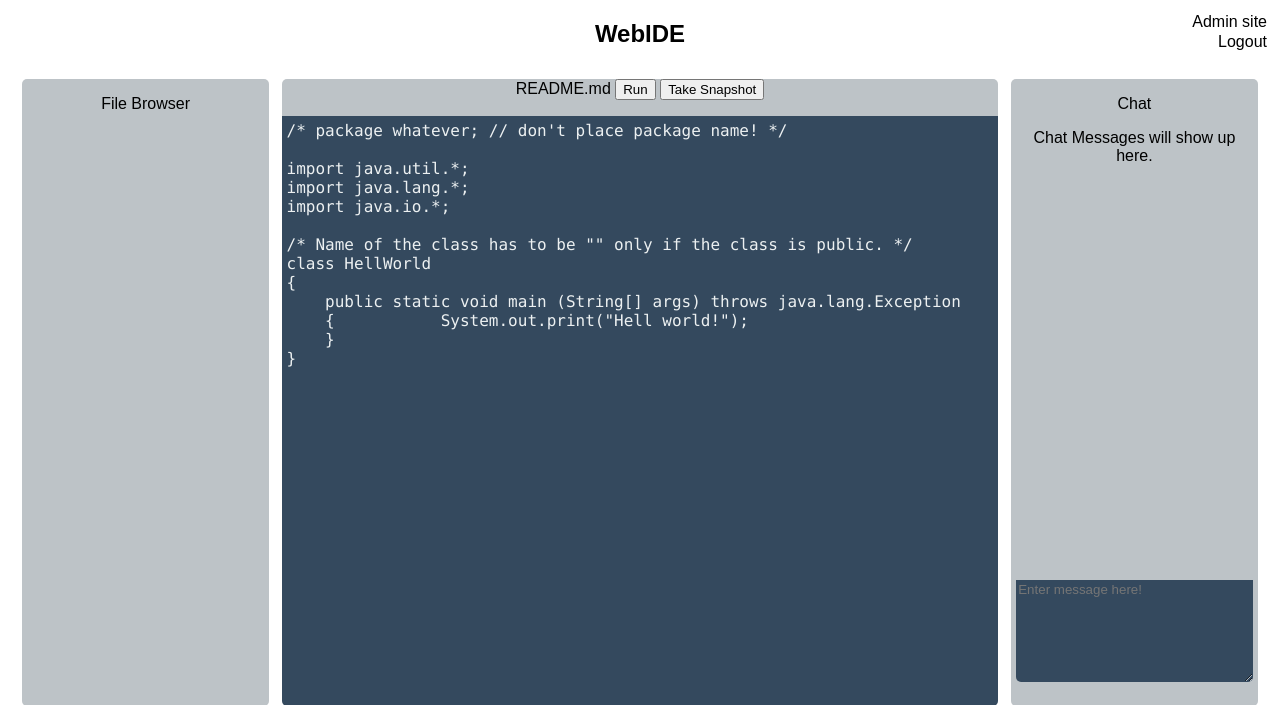
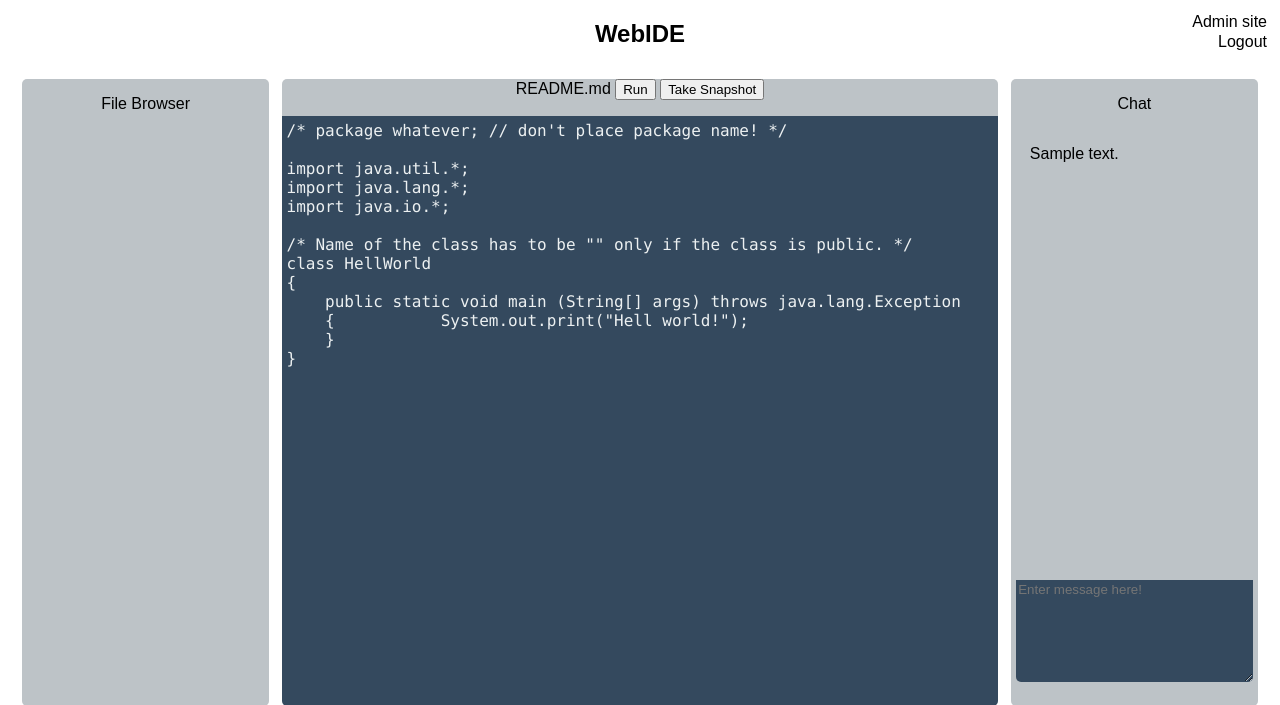
Before and after one commit to ddp34/WebIDEPodgurski2014, a Django app: page /web_ide/editor in a window 1280 px wide. Shown: the top 705 px of the page. Run offline with Django 3.2, Linux system fonts and the light colour scheme; a user stored in the database is signed in; data comes from the database, SQL or seed files in the repository; tables that the repository leaves empty hold one stand-in row (values such as "Sample post"); parts of the project's set-up code (start-up, migrations or seed data) failed here and were passed over; some libraries are stand-ins or nearby versions.

Commit message:
basic chat implemented

```diff
--- a/webide/static/web_ide/style.css
+++ b/webide/static/web_ide/style.css
@@ -130,6 +130,7 @@ a:hover {
 
 .chatmessagedisplay {
 		    height: 80%;
+		    overflow: scroll;
 }
 
 .entrywindow {
--- a/webide/templates/web_ide/editor.html
+++ b/webide/templates/web_ide/editor.html
@@ -23,7 +23,6 @@
 	  <p>Chat</p>
 	  <div class="chatview">
 	    <div class="chatmessagedisplay">
-	      Chat Messages will show up here.
 	    </div>
 	    <textarea class="entrywindow" placeholder="Enter message here!"></textarea>
 	  </div>
@@ -107,6 +106,7 @@ if(editorInFocus) {
 }
 //update client shadow
 window['shadow'] = response.clientshadow;
+$(".chatmessagedisplay").html(renderChat(response.chats));
 }
 })
 
@@ -213,6 +213,29 @@ $("#output").val(response);
 });
 } //end sendCode
 
+function sendChat(msg) {
+	  $.ajax({
+	      url: '/web_ide/editor/',
+	      data: {posttype: 'chatmsg', message: msg, csrfmiddlewaretoken: '{{ csrf_token }}'},
+	      dataType: 'json',
+	      type: "POST",
+	      success: function(response) {
+	          //in the future, refresh chat messages
+	          //alert(response.messages);
+	          $(".chatmessagedisplay").html(renderChat(response.messages));
+
+	      }
+	  });
+}
+
+function renderChat(msgs) {
+	  var ul = $('<ul>');
+	  for (var item in msgs) {
+	        ul.append($('<li>').text(msgs[item]));
+	    }
+	   return ul;
+}
+
 //start synchronization immediately when document is ready
 $(document).ready(function() {
 
@@ -232,6 +255,16 @@ $('li').click(function() {
 	    }
 });
 
+//set chat entry listener
+$(".entrywindow").keypress(function(e) {
+	    if(e.keyCode == 13) {
+	        e.preventDefault();
+	        var msg = $(this).val();
+	        $(this).val('');
+	        sendChat(msg);
+	    }
+});
+
 beginSync();
 });
 </script>
--- a/webide/web_ide/views.py
+++ b/webide/web_ide/views.py
@@ -74,10 +74,16 @@ def editor(request):
             servertext.save()
             servershadow.save()
 
+            msg_list = []
+            for txt in list(Msg.objects.values_list('text', flat=True)):
+                msg_list.extend([txt])
+
+
             #return the client text and client shadow
             response_data = {}
             response_data['clienttext'] = syncresults[0]
             response_data['clientshadow'] = syncresults[1]
+            response_data['chats'] = msg_list
 
             return HttpResponse(json.dumps(response_data), content_type="application/json")
 
@@ -113,6 +119,21 @@ def editor(request):
                 output = sub_det['cmpinfo']
             return HttpResponse(repr(output))
 
+        if request.POST['posttype'] == "chatmsg":
+            #add to database
+
+            author = request.META['USER']
+            newmsg = Msg(name=author, text=request.POST['message'])
+            newmsg.save()
+
+            msg_list = []
+            for txt in list(Msg.objects.values_list('text', flat=True)):
+                msg_list.extend([txt])
+
+            response_data = {}
+            response_data['messages'] = msg_list #list(Msg.objects.values_list('text', flat=True))
+            return HttpResponse(json.dumps(response_data), content_type="application/json")
+
     else:
         #initial GET request to editor page
 
@@ -123,6 +144,11 @@ def editor(request):
             #create buffer if it doesn't exist already
             servertext = ServerText(filename="README.md", text=project_files.open_file("README.md").read())
             servertext.save()
+
+        #load chats
+        msg_list = []
+        for txt in list(Msg.objects.values_list('text', flat=True)):
+            msg_list.extend([txt])
 
         #generate directory structure
         fs = json.dumps(project_files.list_r(os.getcwd() + "/webide/userfiles/"))
```
